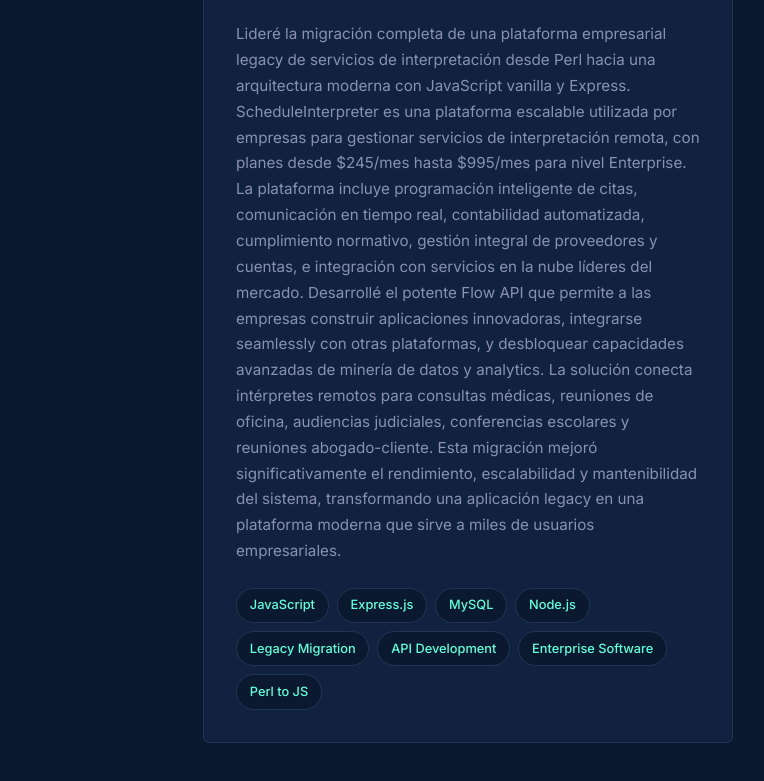
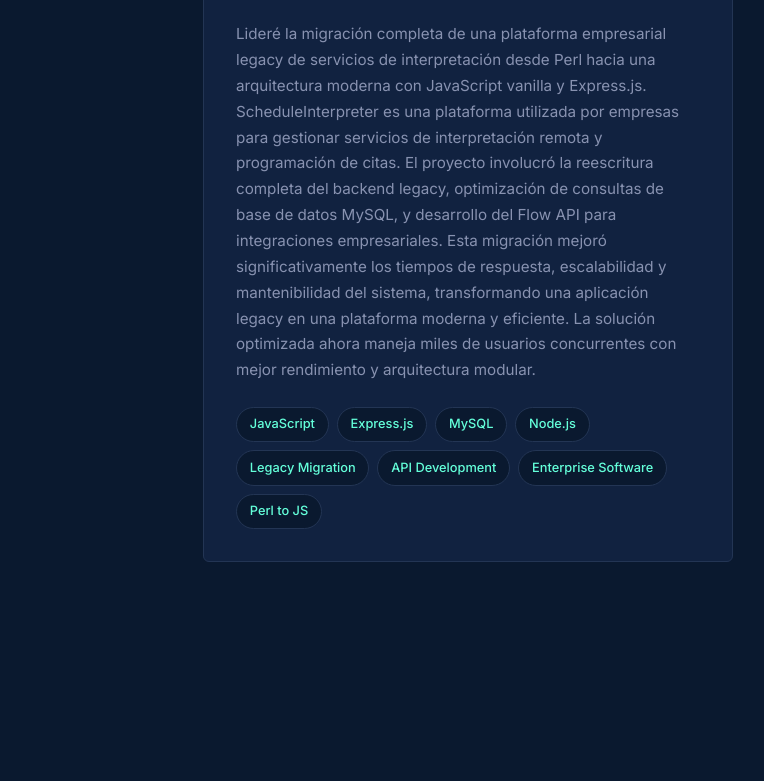
Before and after one commit to androetto/portfolio, a plain HTML site: page index.html in a window 1280 px wide. Shown: the part 6131-6912 px from the top of the page, without its empty margins (483-1247 px from the left). After the commit the page ends 6805 px from the top, so only its background shows below. Drawn offline with Linux system fonts and the light colour scheme.

Commit message:
✨ feat

```diff
--- a/index.html
+++ b/index.html
@@ -373,7 +373,7 @@
                             </div>
                         </div>
                         <p class="project-description">
-                            Lideré la migración completa de una plataforma empresarial legacy de servicios de interpretación desde Perl hacia una arquitectura moderna con JavaScript vanilla y Express. ScheduleInterpreter es una plataforma escalable utilizada por empresas para gestionar servicios de interpretación remota, con planes desde $245/mes hasta $995/mes para nivel Enterprise. La plataforma incluye programación inteligente de citas, comunicación en tiempo real, contabilidad automatizada, cumplimiento normativo, gestión integral de proveedores y cuentas, e integración con servicios en la nube líderes del mercado. Desarrollé el potente Flow API que permite a las empresas construir aplicaciones innovadoras, integrarse seamlessly con otras plataformas, y desbloquear capacidades avanzadas de minería de datos y analytics. La solución conecta intérpretes remotos para consultas médicas, reuniones de oficina, audiencias judiciales, conferencias escolares y reuniones abogado-cliente. Esta migración mejoró significativamente el rendimiento, escalabilidad y mantenibilidad del sistema, transformando una aplicación legacy en una plataforma moderna que sirve a miles de usuarios empresariales.
+                            Lideré la migración completa de una plataforma empresarial legacy de servicios de interpretación desde Perl hacia una arquitectura moderna con JavaScript vanilla y Express.js. ScheduleInterpreter es una plataforma utilizada por empresas para gestionar servicios de interpretación remota y programación de citas. El proyecto involucró la reescritura completa del backend legacy, optimización de consultas de base de datos MySQL, y desarrollo del Flow API para integraciones empresariales. Esta migración mejoró significativamente los tiempos de respuesta, escalabilidad y mantenibilidad del sistema, transformando una aplicación legacy en una plataforma moderna y eficiente. La solución optimizada ahora maneja miles de usuarios concurrentes con mejor rendimiento y arquitectura modular.
                         </p>
                         <ul class="project-tech">
                             <li>JavaScript</li>
```
